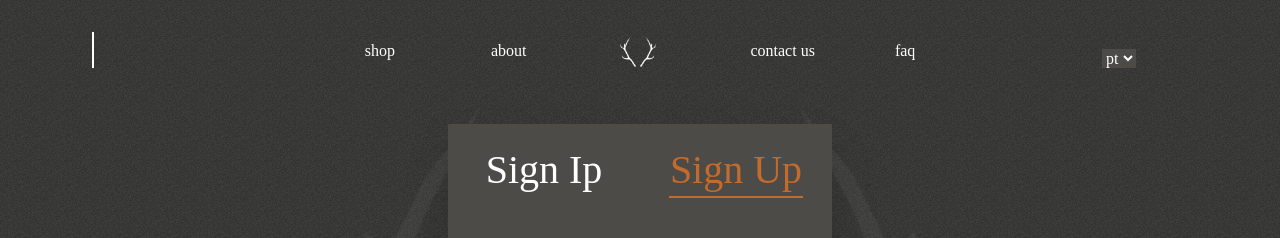
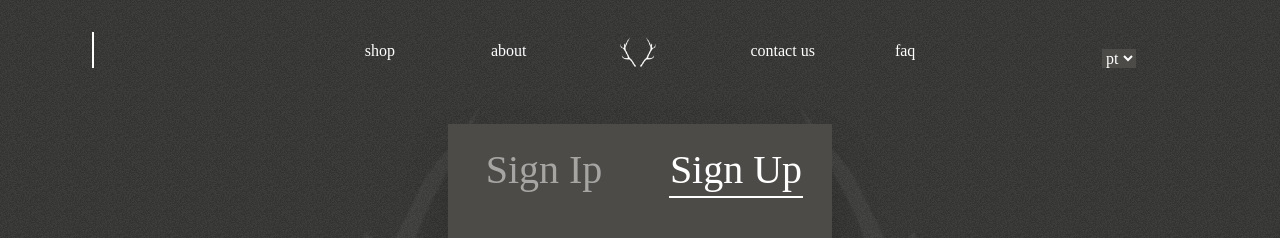
Before and after one commit to machadinhos/invernspirit-fe-remake, a SvelteKit app: page /sign-up in a window 1280 px wide. Shown: the top 238 px of the page. Built offline with nearby package versions, Linux system fonts and the light colour scheme; some icons are missing; a web font is replaced by a local one.

Commit message:
make auth page colors consistent with contact us page

```diff
--- a/src/routes/(auth)/+layout.svelte
+++ b/src/routes/(auth)/+layout.svelte
@@ -20,10 +20,10 @@
         <li class="w-1/2 text-center" style="font-size: 2.5rem">
           <a
             href="/sign-in"
-            class="block w-full pt-4 transition-colors duration-500 {selected ===
+            class="block w-full pt-4 transition-opacity duration-500 {selected ===
             'sign-in'
-              ? 'text-primary'
-              : ''}"
+              ? 'opacity-100'
+              : 'opacity-50'}"
           >
             {content.auth.signIn.title}
           </a>
@@ -31,17 +31,17 @@
         <li class="w-1/2 text-center" style="font-size: 2.5rem">
           <a
             href="/sign-up"
-            class="block w-full pt-4 transition-colors duration-500 {selected ===
+            class="block w-full pt-4 transition-opacity duration-500 {selected ===
             'sign-up'
-              ? 'text-primary'
-              : ''}"
+              ? 'opacity-100'
+              : 'opacity-50'}"
           >
             {content.auth.signUp.title}
           </a>
         </li>
       </ul>
       <div
-        class="pointer-events-none absolute bottom-0.5 h-0.5 w-[35%] select-none bg-primary transition-all duration-500"
+        class="pointer-events-none absolute bottom-0.5 h-0.5 w-[35%] select-none bg-white transition-all duration-500"
         style="left: {selected === 'sign-in' ? '7.5%' : '57.5%'}"
       ></div>
     </div>
```
